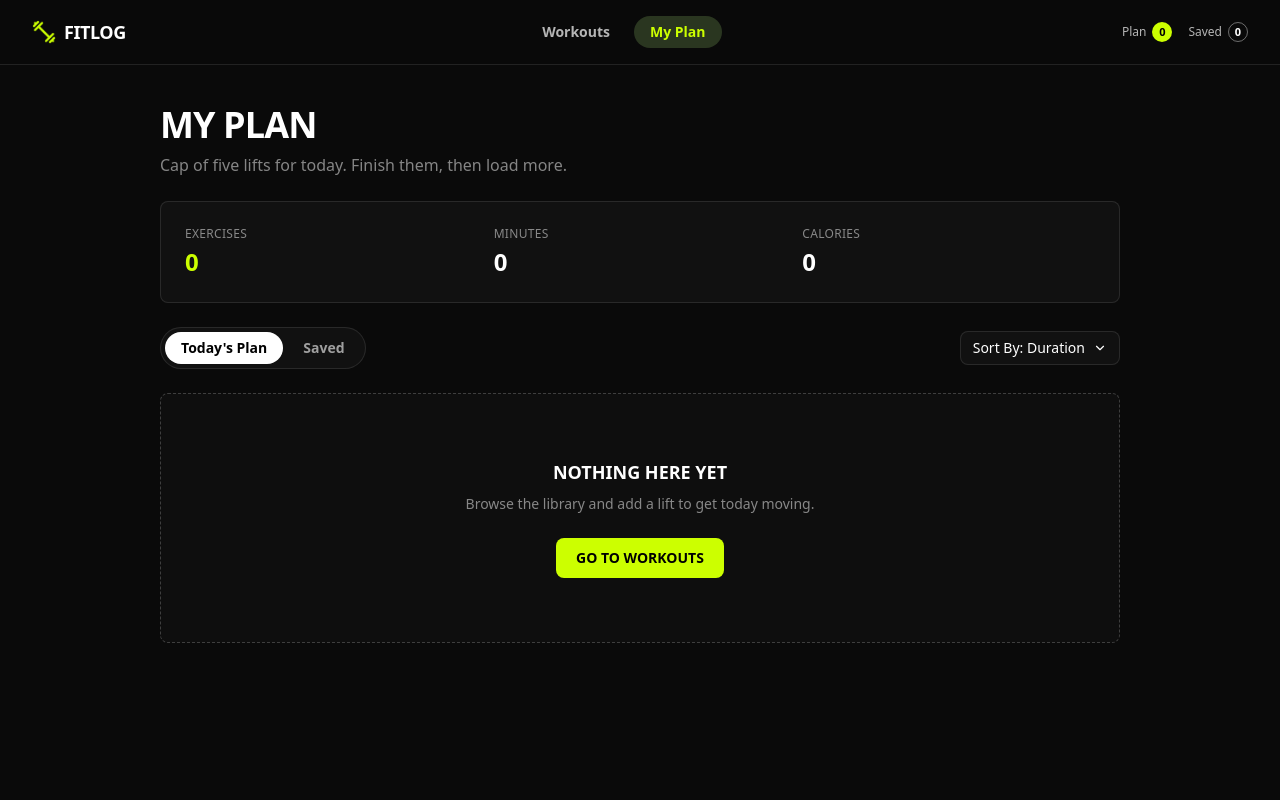
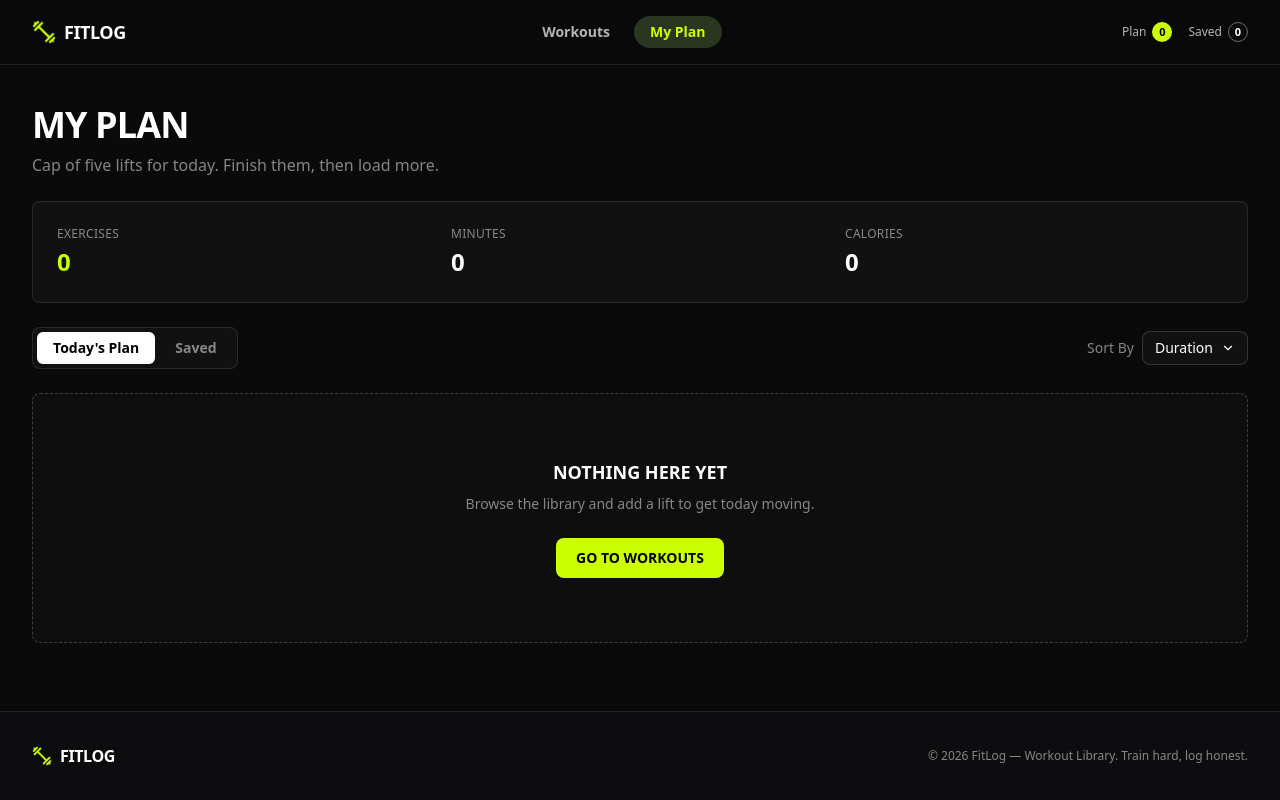
Before and after one commit to mehedijoy-dev/fitlog, a Next.js app: page /my-plan in a window 1280 px wide. Built offline with nearby package versions, Linux system fonts and the light colour scheme.

Commit message:
Polish My Plan page: fix tab shape, thumbnail size, layout alignment with navbar

```diff
--- a/src/app/layout.tsx
+++ b/src/app/layout.tsx
@@ -3,6 +3,7 @@ import { Oswald, Inter } from "next/font/google";
 import { Toaster } from "react-hot-toast";
 import { PlanProvider } from "@/context/PlanContext";
 import Navbar from "@/components/Navbar";
+import Footer from "@/components/Footer";
 import "./globals.css";
 
 const oswald = Oswald({
@@ -33,8 +34,11 @@ export default function RootLayout({
         className={`${oswald.variable} ${inter.variable} bg-[#0a0a0a] font-[var(--font-body)] text-white antialiased`}
       >
         <PlanProvider>
-          <Navbar />
-          {children}
+          <div className="flex min-h-screen flex-col">
+            <Navbar />
+            <div className="flex-1">{children}</div>
+            <Footer />
+          </div>
           <Toaster
             position="top-right"
             toastOptions={{
--- a/src/app/my-plan/page.tsx
+++ b/src/app/my-plan/page.tsx
@@ -3,7 +3,7 @@
 import { useState } from "react";
 import Link from "next/link";
 import Image from "next/image";
-import { ChevronDown, Check, X } from "lucide-react";
+import { ChevronDown, Check, X, Clock, Flame, Star } from "lucide-react";
 import { usePlan, PlanItem } from "@/context/PlanContext";
 import { SortKey } from "@/lib/types";
 
@@ -25,11 +25,14 @@ export default function MyPlanPage() {
   const activeList = tab === "plan" ? plan : saved;
   const sortedList = [...activeList].sort((a, b) => b[sortKey] - a[sortKey]);
 
-  const totalMinutes = plan.reduce((sum, w) => sum + w.duration, 0);
-  const totalCalories = plan.reduce((sum, w) => sum + w.caloriesBurned, 0);
+  const totalMinutes = activeList.reduce((sum, w) => sum + w.duration, 0);
+  const totalCalories = activeList.reduce(
+    (sum, w) => sum + w.caloriesBurned,
+    0,
+  );
 
   return (
-    <main className="mx-auto max-w-5xl px-4 py-10 sm:px-6 lg:px-8">
+    <main className="mx-auto max-w-7xl px-4 py-10 sm:px-6 lg:px-8">
       <h1 className="font-[var(--font-display)] text-3xl font-bold uppercase tracking-tight text-white sm:text-4xl">
         My Plan
       </h1>
@@ -43,7 +46,7 @@ export default function MyPlanPage() {
             Exercises
           </p>
           <p className="mt-1 text-2xl font-bold text-[#ccff00]">
-            {plan.length}
+            {activeList.length}
           </p>
         </div>
         <div>
@@ -61,35 +64,37 @@ export default function MyPlanPage() {
       </div>
 
       <div className="mt-6 flex flex-wrap items-center justify-between gap-3">
-        <div className="flex items-center gap-1 rounded-full border border-white/10 bg-white/[0.03] p-1">
+        <div className="flex items-center gap-1 rounded-lg border border-white/10 bg-white/[0.03] p-1">
           <button
             onClick={() => setTab("plan")}
-            className={`cursor-pointer rounded-full px-4 py-1.5 text-sm font-semibold transition ${
+            className={`cursor-pointer rounded-md px-4 py-1.5 text-sm font-semibold transition ${
               tab === "plan"
                 ? "bg-white text-black"
-                : "text-white/60 hover:text-white"
+                : "text-white/50 hover:text-white"
             }`}
           >
             Today&apos;s Plan
           </button>
           <button
             onClick={() => setTab("saved")}
-            className={`cursor-pointer rounded-full px-4 py-1.5 text-sm font-semibold transition ${
+            className={`cursor-pointer rounded-md px-4 py-1.5 text-sm font-semibold transition ${
               tab === "saved"
                 ? "bg-white text-black"
-                : "text-white/60 hover:text-white"
+                : "text-white/50 hover:text-white"
             }`}
           >
             Saved
           </button>
         </div>
 
+        <div className="flex items-center gap-2">
+          <span className="text-sm text-white/50">Sort By</span>
           <div className="relative">
             <button
               onClick={() => setSortOpen((v) => !v)}
-            className="flex cursor-pointer items-center gap-2 rounded-lg border border-white/10 bg-white/[0.03] px-3 py-1.5 text-sm text-white"
+              className="flex cursor-pointer items-center gap-2 rounded-lg border border-white/15 bg-white/[0.03] px-3 py-1.5 text-sm text-white"
             >
-            Sort By: {sortOptions.find((o) => o.key === sortKey)?.label}
+              {sortOptions.find((o) => o.key === sortKey)?.label}
               <ChevronDown size={14} />
             </button>
             {sortOpen && (
@@ -108,6 +113,7 @@ export default function MyPlanPage() {
                 ))}
               </div>
             )}
+          </div>
         </div>
       </div>
 
@@ -163,9 +169,9 @@ function PlanRow({
   onMarkDone: () => void;
 }) {
   return (
-    <div className="flex flex-col items-start gap-4 rounded-lg border border-white/10 bg-white/[0.03] p-4 sm:flex-row sm:items-center sm:justify-between">
+    <div className="flex flex-col items-start gap-4 rounded-lg border border-white/10 bg-white/[0.03] p-3 sm:flex-row sm:items-center sm:justify-between">
       <div className="flex items-center gap-4">
-        <div className="relative h-16 w-16 shrink-0 overflow-hidden rounded-md">
+        <div className="relative h-16 w-24 shrink-0 overflow-hidden rounded-lg">
           <Image
             src={item.image}
             alt={item.name}
@@ -179,10 +185,19 @@ function PlanRow({
             {item.name}
           </h3>
           <p className="text-xs text-white/50">{item.equipment}</p>
-          <div className="mt-1 flex items-center gap-3 text-xs text-white/60">
-            <span>{item.duration} min</span>
-            <span>{item.caloriesBurned} kcal</span>
-            <span>★ {item.rating}</span>
+          <div className="mt-1 flex items-center gap-3 text-xs text-white/70">
+            <span className="flex items-center gap-1">
+              <Clock size={12} className="text-[#ccff00]" />
+              {item.duration} min
+            </span>
+            <span className="flex items-center gap-1">
+              <Flame size={12} className="text-[#ccff00]" />
+              {item.caloriesBurned} kcal
+            </span>
+            <span className="flex items-center gap-1">
+              <Star size={12} className="text-[#ccff00]" />
+              {item.rating}
+            </span>
           </div>
         </div>
       </div>
@@ -190,14 +205,14 @@ function PlanRow({
       <div className="flex items-center gap-2">
         <Link
           href={`/workout/${item.id}`}
-          className="cursor-pointer rounded-lg border border-white/30 px-3 py-1.5 text-xs font-semibold text-white transition hover:bg-white/10"
+          className="cursor-pointer whitespace-nowrap rounded-lg border border-white/30 px-3 py-1.5 text-xs font-medium text-white transition hover:bg-white/10"
         >
           View Details
         </Link>
         {tab === "plan" && (
           <button
             onClick={onMarkDone}
-            className={`flex cursor-pointer items-center gap-1 rounded-lg px-3 py-1.5 text-xs font-bold uppercase transition ${
+            className={`flex cursor-pointer items-center gap-1 whitespace-nowrap rounded-lg px-3 py-1.5 text-xs font-medium transition ${
               item.done
                 ? "bg-white/10 text-white/50"
                 : "bg-[#ccff00] text-black hover:brightness-95"
--- /dev/null
+++ b/src/app/not-found.tsx
@@ -0,0 +1,25 @@
+import Link from "next/link";
+import { Home } from "lucide-react";
+
+export default function NotFound() {
+  return (
+    <main className="flex min-h-[70vh] flex-col items-center justify-center px-4 text-center">
+      <p className="font-[var(--font-display)] text-7xl font-bold text-[#ccff00]">
+        404
+      </p>
+      <h1 className="mt-4 font-[var(--font-display)] text-2xl font-bold uppercase tracking-tight text-white">
+        Page Not Found
+      </h1>
+      <p className="mt-2 max-w-sm text-white/50">
+        The page you&apos;re looking for doesn&apos;t exist or has been moved.
+      </p>
+      <Link
+        href="/"
+        className="mt-8 inline-flex items-center gap-2 rounded-lg bg-[#ccff00] px-6 py-3 text-sm font-bold uppercase text-black transition hover:brightness-95"
+      >
+        <Home size={16} strokeWidth={2.5} />
+        Back to Home
+      </Link>
+    </main>
+  );
+}
--- /dev/null
+++ b/src/components/Footer.tsx
@@ -0,0 +1,19 @@
+import Image from "next/image";
+
+export default function Footer() {
+  return (
+    <footer className="border-t border-white/10 bg-[#0d0d0f]">
+      <div className="mx-auto flex max-w-7xl flex-col items-center justify-between gap-3 px-4 py-8 sm:flex-row sm:px-6 lg:px-8">
+        <div className="flex items-center gap-2">
+          <Image src="/logo.png" alt="FitLog logo" width={20} height={20} />
+          <span className="font-[var(--font-display)] text-base font-bold tracking-tight text-white">
+            FITLOG
+          </span>
+        </div>
+        <p className="text-center text-xs text-white/50 sm:text-right">
+          © 2026 FitLog — Workout Library. Train hard, log honest.
+        </p>
+      </div>
+    </footer>
+  );
+}
```
Also changed, not shown: 1 other file (tests, documents, lock files or other folders). Lines whose indentation alone changed are shown as unchanged.
